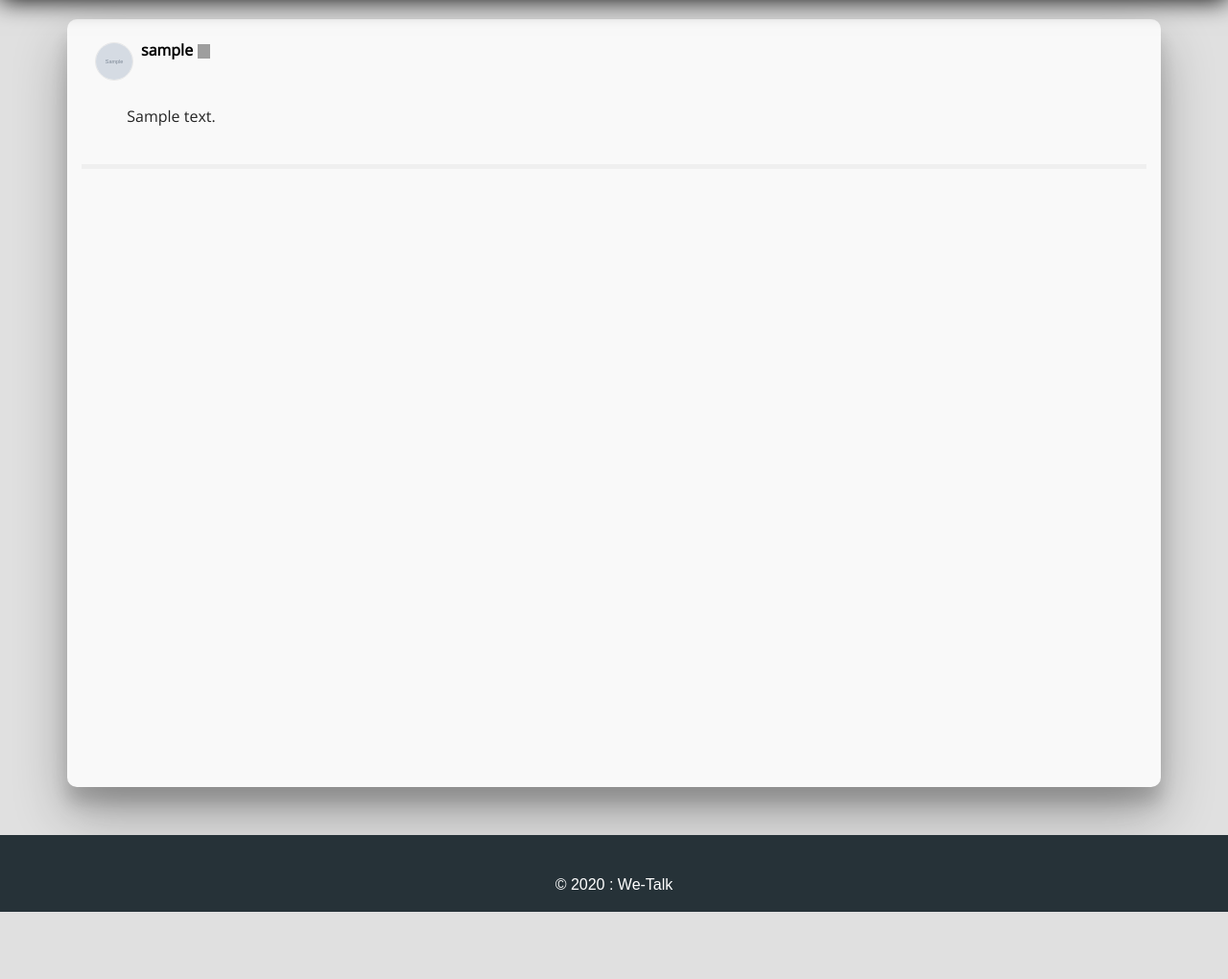
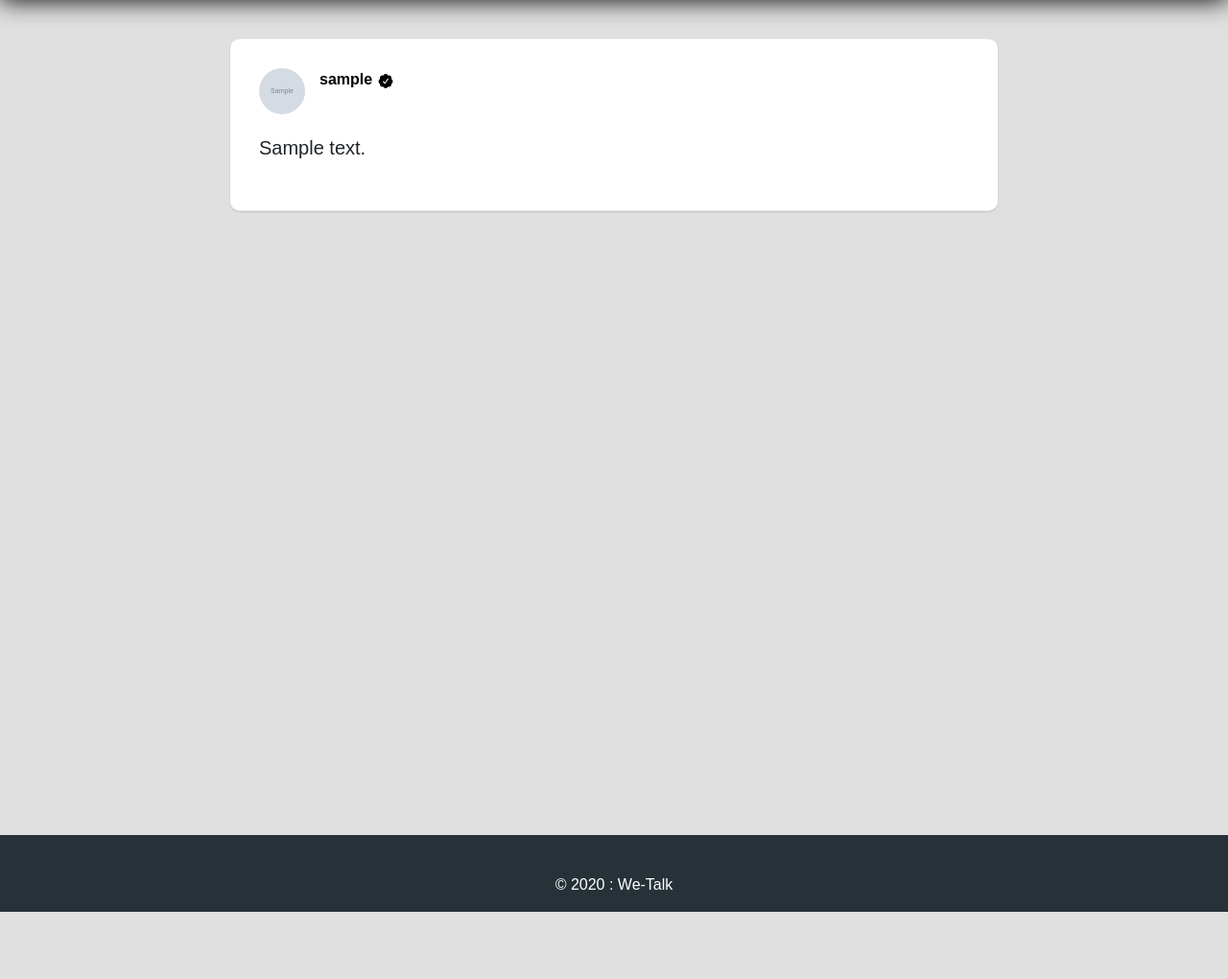
Before and after one commit to rajrajhans/wetalk, a Python web app: template templates/stream.html in a window 1280 px wide. Shown: the part 80-1100 px from the top of the page at 96% size. Run offline with Jinja, Linux system fonts and the light colour scheme; the template is opened without the code that fills it: most values are stand-ins (such as "Sample title", 1, 10 or a date in 2020); grey boxes marked "Sample" are stand-in pictures; some libraries are stand-ins or nearby versions; grey boxes are pictures that could not be loaded.

Commit message:
style changes

```diff
--- a/forms.py
+++ b/forms.py
@@ -59,4 +59,4 @@ class LoginForm(Form):
     )
 
 class PostForm(Form):
-    content = TextAreaField("What is up?", validators=[DataRequired()])
+    content = TextAreaField("What happening?", validators=[DataRequired()])
--- a/static/css/main.css
+++ b/static/css/main.css
@@ -1,5 +1,17 @@
+:root{
+  --main-bg : #e0e0e0;
+  --nav-bg : #FFFF;
+  --container-bg: #f9f9f9;
+  --text-color : #000;
+  --brand : #27ae60;
+  --btn-bg: #ffff;
+  --btn-text: #000;
+  --btn-hover-bg : var(--brand);
+  --btn-hover-text: #fff;
+}
+
 body{
-  background-color: #E0E0E0;
+  background-color: var(--main-bg);
   height: 125vh;
   margin-top: 80px;
   font-family: sans-serif;
@@ -22,7 +34,7 @@ header li {
 }
 
 header li a {
-  color: black;
+  color: var(--text-color);
   text-decoration: none;
   font-family: 'Poppins', sans-serif;
   font-size: 1.2em;
@@ -31,7 +43,7 @@ header li a {
 header{
   display:flex;
   align-items: center;
-  background-color: white;
+  background-color: var(--nav-bg);
   position: fixed;
   top: 0;
   left:0;
@@ -59,9 +71,6 @@ header li:last-child{
 }
 
 .container{
-  background-color: #f9f9f9;
-  border-radius: 10px;
-  box-shadow: 0 27px 55px 0 rgba(0, 0, 0, 0.3), 0 17px 17px 0 rgba(0, 0, 0, 0.15);
   min-height: 100vh;
 }
 
@@ -74,8 +83,8 @@ header li:last-child{
 
 .mybutton{
   font-family: 'Raleway', sans-serif;
-  color: #494949 !important;
-  background: #ffffff;
+  color: var(--btn-text) !important;
+  background: var(--btn-bg);
   padding: 15px;
   margin: 20px 0 20px 0;
   text-align: center;
@@ -85,9 +94,9 @@ header li:last-child{
 }
 
 .mybutton:hover{
-  color: #ffffff !important;
-  background: #27ae60;
-  border-color: #27ae60 !important;
+  color: var(--btn-hover-text) !important;
+  background: var(--btn-hover-bg);
+  border-color:var(--btn-hover-bg) !important;
   transition: all 0.4s ease 0s;
 }
 
@@ -109,30 +118,10 @@ header li:last-child{
   border-radius: 10px 10px 0 0;
 }
 
-/* BEGIN POST STYLES */
-
-.user-info-container{
-  display: flex;
-  flex-direction: row;
-  align-items: center;
-  justify-content: flex-start;
-}
-
-.avatar{
-  flex: 1 1 0;
-  height: 40px;
-  width: 40px;
-  border: 1px solid rgb(232, 232, 232);
-  object-fit: cover;
-  margin: 14px 8px 1px 14px;
-  border-radius: 20px;
-  cursor: pointer;
-}
-
 .avatar-user_stream{
   flex: 1 1 0;
-  height: 40px;
-  width: 40px;
+  height: 56px;
+  width: 56px;
   border: 1px solid rgb(232, 232, 232);
   object-fit: cover;
   margin: 23px 8px 1px 14px;
@@ -140,28 +129,10 @@ header li:last-child{
   cursor: pointer;
 }
 
-.username-and-time-container{
-  height: 40px;
-}
-
-.username{
-  display: flex;
-  flex-direction: row;
-  align-items: center;
-}
-.username a{
-  font-family: "Open Sans", Sans-Serif, serif;
-  font-weight: bold;
-  font-size: 16px;
-  margin: 2px 0 0;
-  color: #000;
-}
-
 .time{
   font-family: "Open Sans", Sans-Serif, serif;
   font-size: 14px;
-  color: rgb(0, 0, 0);
-  margin: auto;
+  color: var(--text-color);
   padding-top: 4px;
 }
 
--- /dev/null
+++ b/static/css/post.css
@@ -0,0 +1,107 @@
+:root{
+  --post-bg:#fff;
+  --text:#000;
+}
+
+.avator {
+  border-radius:100px;
+  width:48px;
+  margin-right: 15px;
+  font-size: 17px;
+}
+
+.post-wrap {
+  max-width:800px;
+  background: var(--post-bg);
+  margin: auto;
+  margin-top: 10px;
+  border-radius:10px;
+  padding: 30px;
+  border-bottom: 1px solid #e6ecf0;
+  border-top: 1px solid #e6ecf0;
+  box-shadow: 0 1px 2px 0 rgba(0,0,0,.15);
+  transition: all .2s ease-in-out;
+}
+
+.post-wrap:hover{
+  background-color: #f2f2f2;
+  box-shadow: 0 10px 20px rgba(0,0,0,0.19), 0 6px 6px rgba(0,0,0,0.23);
+}
+
+.post-header {
+  display: grid;
+  grid-template-columns: 0.5fr 1fr 5fr;
+  grid-template-areas:
+          "userAvatar profileLink followBtn"
+          "userAvatar postTime followBtn";
+  font-size:14px;
+}
+
+#userAvatar{
+  grid-area: userAvatar;
+}
+
+#followBtn{
+  grid-area: followBtn;
+}
+
+#followBtn a{
+  color: var(--brand) !important;
+  font-weight:normal !important;
+  font-size: 15px;
+  margin-left: 5px;
+}
+
+#profileLink{
+  grid-area: profileLink;
+}
+
+#postTime{
+  grid-area: postTime;
+}
+
+.profileLinkClass{
+  font-weight: bold;
+  color: var(--text);
+  font-size: 16px;
+}
+
+.post-header-info span {
+  color:#657786;
+  font-weight:normal;
+  margin-left: 5px;
+}
+
+.post-body {
+  font-weight:normal;
+  margin-top: 20px;
+  font-size: 20px;
+}
+
+.post-img-wrap {
+  padding-left: 60px;
+}
+.post-img{
+    max-width: 100%;
+}
+
+.avatar{
+  width: 48px !important;
+  height: 48px !important;
+}
+
+@media screen and (max-width:430px){
+  .post-header {
+   grid-template-columns: 0.5fr 1fr;
+  }
+  .post-header img {
+    margin-bottom: 20px;
+  }
+  .post-body {
+    margin-bottom: 30px;
+  }
+  .post-img-wrap {
+    padding-left: 0;
+  }
+
+}
--- a/templates/layout.html
+++ b/templates/layout.html
@@ -7,6 +7,7 @@
 
     <link rel="stylesheet" href="/static/css/normalize.min.css">
     <link rel="stylesheet" href="{{ url_for('static', filename='css/main.css') }}">
+    <link rel="stylesheet" href="{{ url_for('static', filename='css/post.css') }}">
 
 
     <meta name="viewport" content="width=device-width, initial-scale=1">
--- a/templates/stream.html
+++ b/templates/stream.html
@@ -3,22 +3,19 @@
 {% block content %}
 {% for post in stream %}
 <article>
+    <div class="post-wrap">
 
-<div class="user-info-container">
+      <div class="post-header">
 
-<!--gravatar display-->
-    <div>
-             <img src="{{ post.user.gravatar_url() }}" class="avatar" />
-         </div>
-<!--username and time-->
-    <div class="username-and-time-container">
-                    <div class="username"><a href="{{ url_for('stream', username=post.user.username) }}">{{ post.user.username }} </a> <img style="width: 13px; height: 15px; margin-left: 5px; margin-top: 5px; display: {{ post.user.display() }};" src="https://s3.ap-south-1.amazonaws.com/dmu-prod/assets/app_icons/profile_verified.png"></div>
+        <img src="{{ post.user.gravatar_url() }}" alt="" class="avator" id="userAvatar" height="48px"  width="48px">
 
+        <span id="profileLink"><a class="profileLinkClass" href="{{ url_for('stream', username=post.user.username) }}">{{ post.user.username }}</a>      <svg style="width: 20px; height: 17px; display: {{ post.user.display() }};" viewBox="0 0 24 24" aria-label="Verified account" class="r-1fmj7o5 r-4qtqp9 r-yyyyoo r-1xvli5t r-9cviqr r-dnmrzs r-bnwqim r-1plcrui r-lrvibr"><g><path d="M22.5 12.5c0-1.58-.875-2.95-2.148-3.6.154-.435.238-.905.238-1.4 0-2.21-1.71-3.998-3.818-3.998-.47 0-.92.084-1.336.25C14.818 2.415 13.51 1.5 12 1.5s-2.816.917-3.437 2.25c-.415-.165-.866-.25-1.336-.25-2.11 0-3.818 1.79-3.818 4 0 .494.083.964.237 1.4-1.272.65-2.147 2.018-2.147 3.6 0 1.495.782 2.798 1.942 3.486-.02.17-.032.34-.032.514 0 2.21 1.708 4 3.818 4 .47 0 .92-.086 1.335-.25.62 1.334 1.926 2.25 3.437 2.25 1.512 0 2.818-.916 3.437-2.25.415.163.865.248 1.336.248 2.11 0 3.818-1.79 3.818-4 0-.174-.012-.344-.033-.513 1.158-.687 1.943-1.99 1.943-3.484zm-6.616-3.334l-4.334 6.5c-.145.217-.382.334-.625.334-.143 0-.288-.04-.416-.126l-.115-.094-2.415-2.415c-.293-.293-.293-.768 0-1.06s.768-.294 1.06 0l1.77 1.767 3.825-5.74c.23-.345.696-.436 1.04-.207.346.23.44.696.21 1.04z"></path></g></svg>
+</span>
 
-                <time data-time="{{ post.timestamp }}" class="time" datetime="{{ format(post.timestamp) }}">{{ format(post.timestamp) }}</time>
-        </div>
+        <span class="time" id="postTime"> <time data-time="{{ post.timestamp }}" datetime="{{ format(post.timestamp) }}">{{ format(post.timestamp) }}</time></span>
+
         <!--follow/unfollow buttons-->
-    <div style="margin-right: 14px; padding-right: 2px; flex: 1 1 0%;">
+        <div id="followBtn">
             {% if current_user.is_authenticated %}
                 {% if post.user != current_user %}
                     {% if not post.user in current_user.following() %}
@@ -32,11 +29,14 @@
 
       </div>
 
-    <div class="post">
-        {{ post.content }}
+        <div class="post-body">
+          <p>{{ post.content }}</p>
       </div>
-    <div style="height: 5px; background-color: rgb(239, 239, 239);"></div>
+<!--      <div class="post-img-wrap">
+      <img src="#" alt="Image, if exists, will go here" class="post-img">
+      </div>-->
+    </div>
+</article>
 
-</article>
 {% endfor %}
 {% endblock %}
--- a/templates/user_stream.html
+++ b/templates/user_stream.html
@@ -26,6 +26,7 @@
         </div>
     </div>
 </div>
+Posts by this user -
 
 {{ super() }}
 {% endblock %}
```
Also changed, not shown: social.db. Lines whose indentation alone changed are shown as unchanged.
